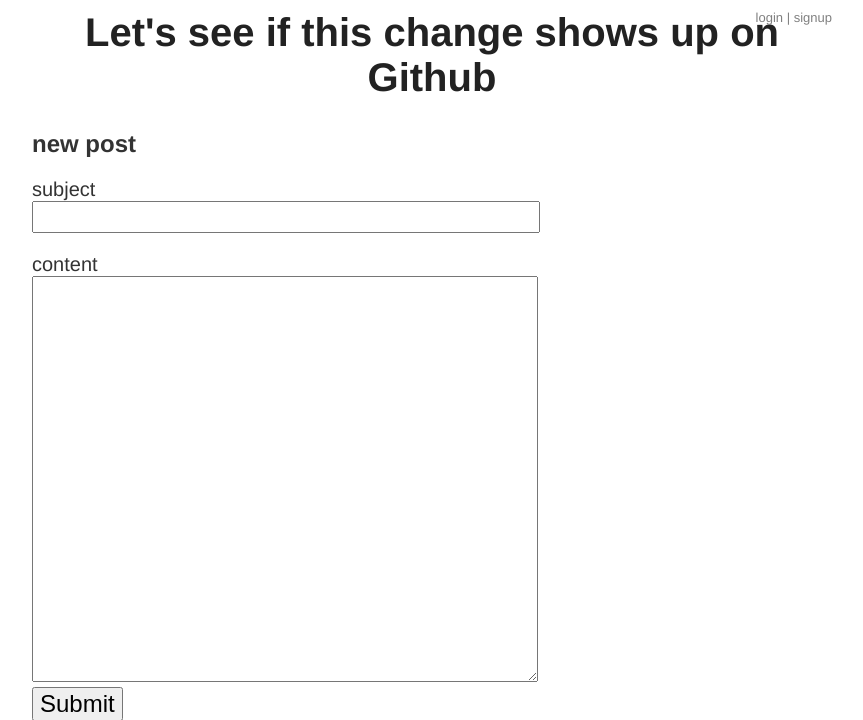
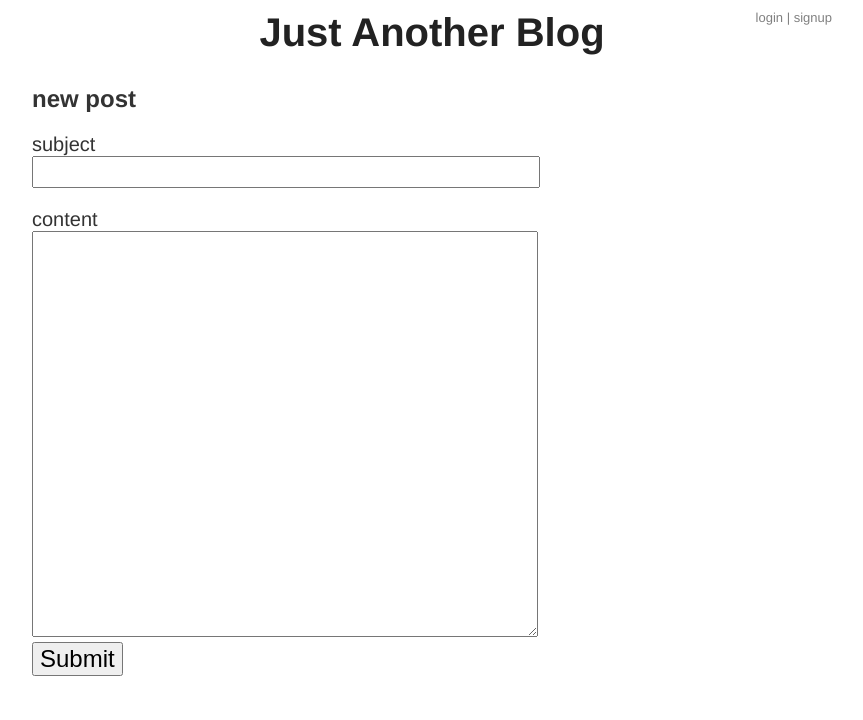
Before and after one commit to jasonally/multi-user-blog, a Python web app: template templates/newpost.html in a window 1280 px wide. Shown: the top 720 px of the page, without its empty margins (208-1071 px from the left). Run offline with Jinja, Linux system fonts and the light colour scheme; the template is opened without the code that fills it, so the values that code supplies are empty.

Commit message:
changing base.html template back to prior text

```diff
--- a/templates/base.html
+++ b/templates/base.html
@@ -5,7 +5,7 @@
         <title>Just Another Blog</title>
     </head>
     <body>
-        <a href="/" class="main-title">Let's see if this change shows up on Github</a>
+        <a href="/" class="main-title">Just Another Blog</a>
         <div class="login-area">
             {% if user %}
             <a class="login-link" href="/newpost">new post</a>
```
